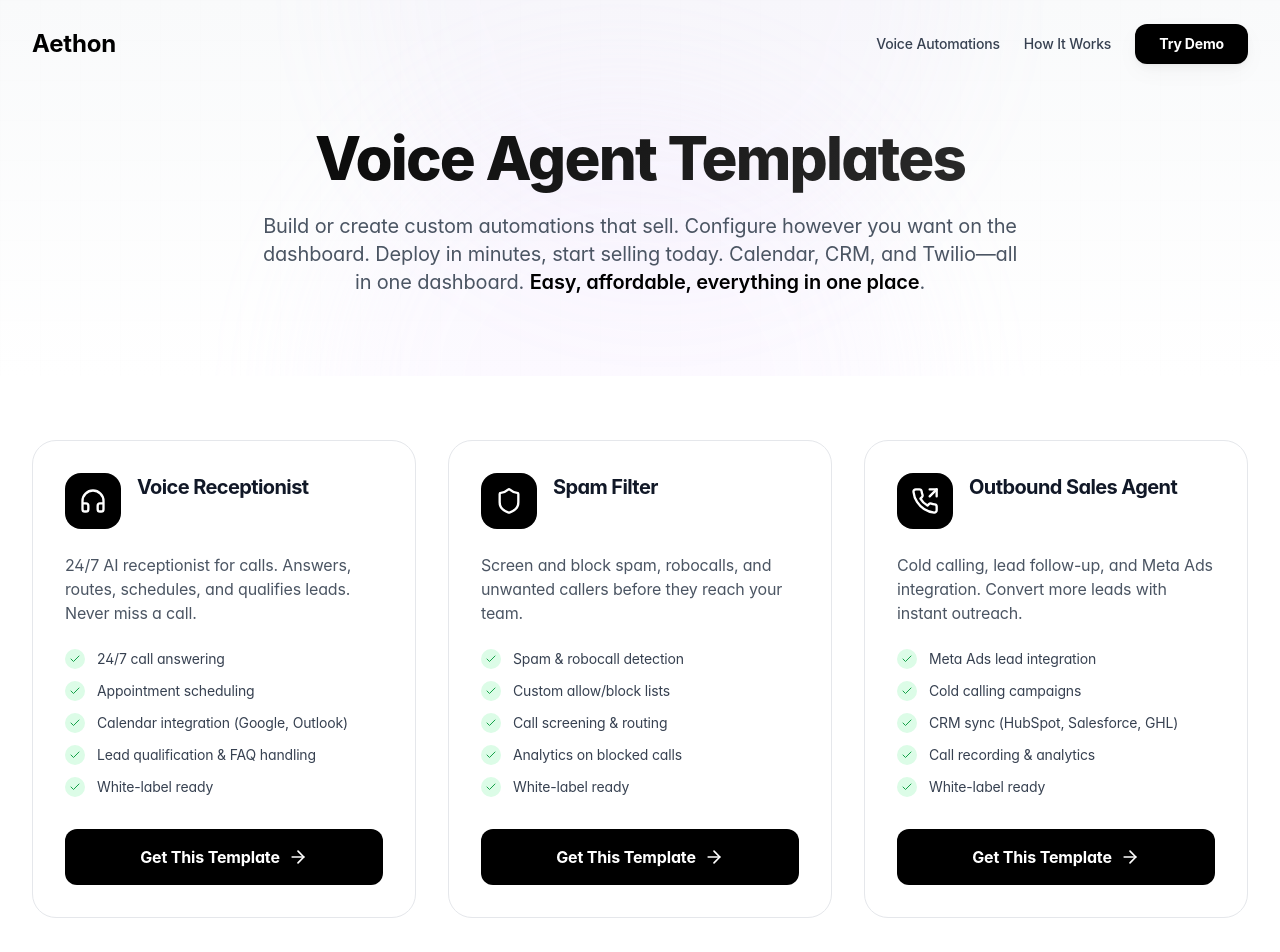
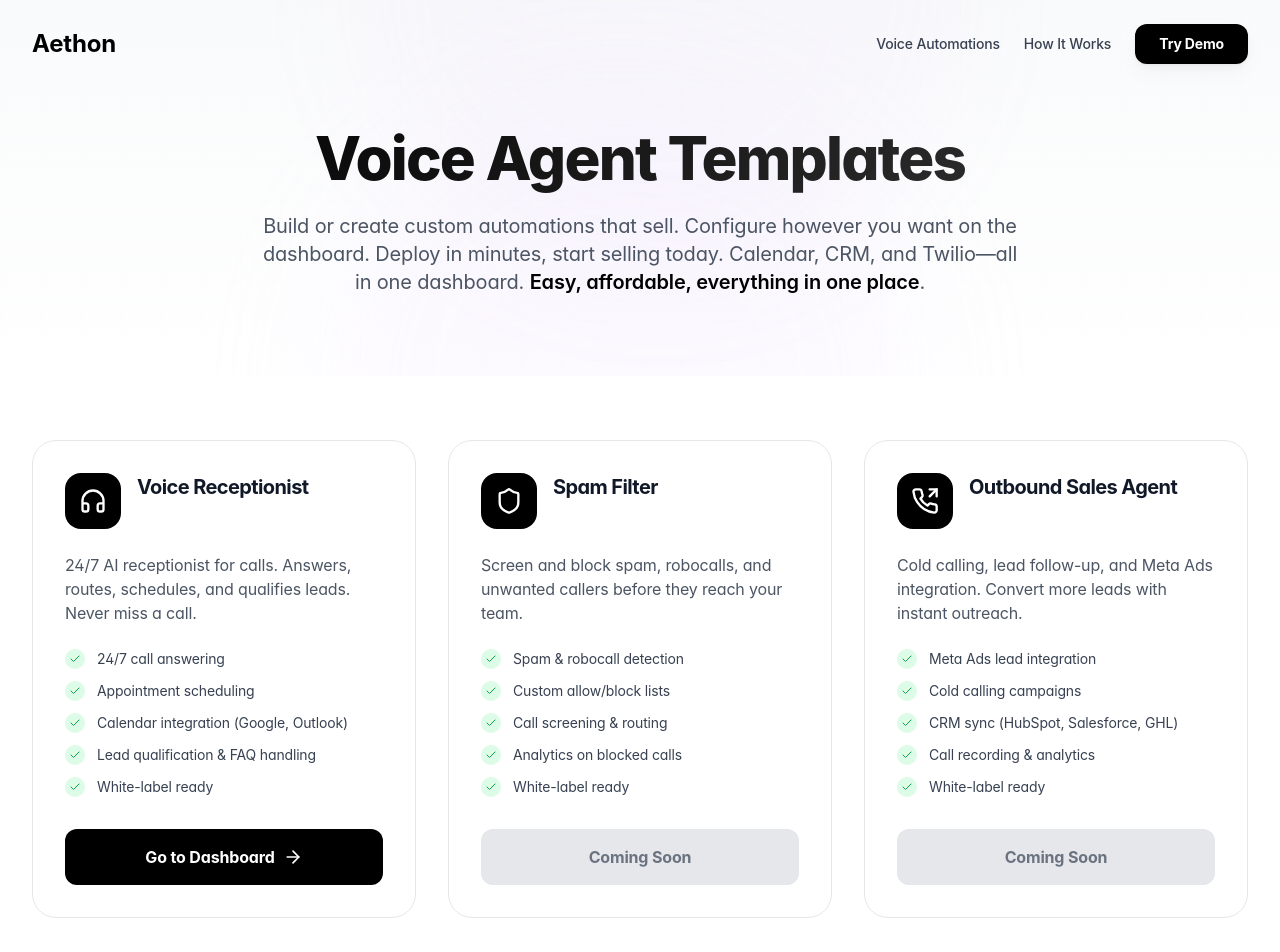
Before and after one commit to Jojo42011/Site, a Next.js app: page /pricing in a window 1280 px wide. Shown: the top 952 px of the page. Built offline with nearby package versions, Linux system fonts and the light colour scheme.

Commit message:
Replace with Aethon landing page from voice-agent-deploy

```diff
--- a/src/app/pricing/page.tsx
+++ b/src/app/pricing/page.tsx
@@ -18,6 +18,8 @@ const templates = [
       "Lead qualification & FAQ handling",
       "White-label ready",
     ],
+    cta: "Go to Dashboard",
+    ctaHref: "https://renovated-detailing-voice-agent.fly.dev/",
   },
   {
     name: "Spam Filter",
@@ -30,6 +32,8 @@ const templates = [
       "Analytics on blocked calls",
       "White-label ready",
     ],
+    cta: "Coming Soon",
+    ctaHref: null,
   },
   {
     name: "Outbound Sales Agent",
@@ -42,6 +46,8 @@ const templates = [
       "Call recording & analytics",
       "White-label ready",
     ],
+    cta: "Coming Soon",
+    ctaHref: null,
   },
 ];
 
@@ -112,13 +118,21 @@ export default function PricingPage() {
                     ))}
                   </div>
 
-                  <Link
-                    href="/contact"
-                    className="w-full inline-flex items-center justify-center px-6 py-4 bg-black text-white rounded-xl font-bold hover:bg-gray-800 transition-all"
-                  >
-                    Get This Template
-                    <ArrowRight className="ml-2 w-5 h-5" />
-                  </Link>
+                  {template.ctaHref ? (
+                    <a
+                      href={template.ctaHref}
+                      target="_blank"
+                      rel="noopener noreferrer"
+                      className="w-full inline-flex items-center justify-center px-6 py-4 bg-black text-white rounded-xl font-bold hover:bg-gray-800 transition-all"
+                    >
+                      {template.cta}
+                      <ArrowRight className="ml-2 w-5 h-5" />
+                    </a>
+                  ) : (
+                    <span className="w-full inline-flex items-center justify-center px-6 py-4 bg-gray-200 text-gray-500 rounded-xl font-bold cursor-not-allowed">
+                      {template.cta}
+                    </span>
+                  )}
                 </div>
               </motion.div>
             ))}
--- a/src/components/Hero.tsx
+++ b/src/components/Hero.tsx
@@ -59,7 +59,7 @@ export default function Hero() {
               href="/pricing"
               className="inline-flex items-center justify-center px-10 py-5 text-lg font-bold text-black bg-white border-2 border-black rounded-xl hover:bg-black hover:text-white transition-all premium-shadow"
             >
-              Browse Voice Automations
+              Browse Dashboards
             </Link>
           </motion.div>
 
```
